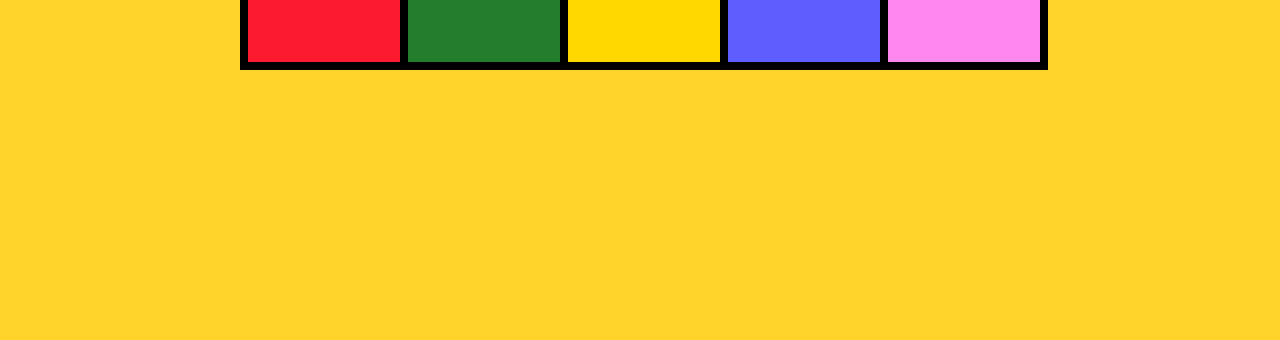
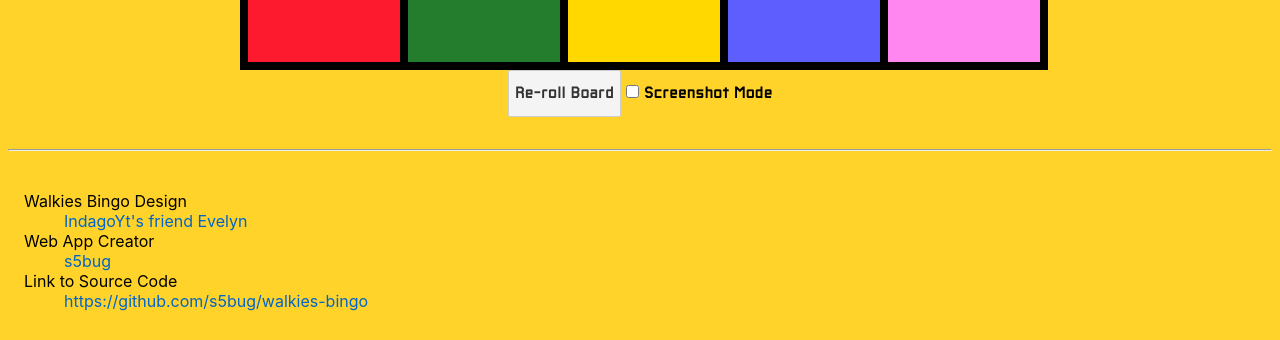
Before and after one commit to s5bug/walkies-bingo, a Svelte app: page / in a window 1280 px wide. Shown: the part 850-1190 px from the top of the page. Before the commit the page ends 936 px from the top, so only its background shows below. Built offline with nearby package versions, Linux system fonts and the light colour scheme.

Commit message:
Add re-roll function and screenshot-friendly mode

```diff
--- a/src/App.svelte
+++ b/src/App.svelte
@@ -1,7 +1,18 @@
 <script lang="ts">
 	import 'bytemd/dist/index.min.css';
 	import Square from './Square.svelte';
-	export let squares: string[];
+	export let possibleSquares: string[];
+	let squares: string[];
+
+	let screenshotMode: boolean = false;
+
+	function reloadSquares() {
+		let chosenSquares = possibleSquares.sort(() => 0.5 - Math.random()).slice(0, 24);
+		chosenSquares.splice(12, 0, "**TWO** (Free Space)");
+		squares = chosenSquares;
+	}
+
+	reloadSquares();
 </script>
 
 <main>
@@ -9,11 +20,30 @@
 	<div id="bingo-board">
 		{#each [0, 5, 10, 15, 20] as ri }
 			{#each squares.slice(ri, ri + 5) as square, i}
-				<div class="square square-column-{i}"><Square content={square}/></div>
+				<div class="square square-column-{i}"><Square content={square} screenshotMode={screenshotMode}/></div>
 			{/each}
 		{/each}
 	</div>
+	<div id="controls">
+		<button on:click="{reloadSquares}">Re-roll Board</button>
+		<label>
+			<input type=checkbox bind:checked={screenshotMode}> Screenshot Mode
+		</label>
+	</div>
 </main>
+
+<hr>
+
+<footer>
+<dl>
+	<dt>Walkies Bingo Design</dt>
+	<dd><a href="https://twitter.com/IndagoYt/status/1363332508448935937" target="_blank">IndagoYt's friend Evelyn</a></dd>
+	<dt>Web App Creator</dt>
+	<dd><a href="https://twitter.com/s5bug/status/1374989326518390784" target="_blank">s5bug</a></dd>
+	<dt>Link to Source Code</dt>
+	<dd><a href="https://github.com/s5bug/walkies-bingo" target="_blank">https://github.com/s5bug/walkies-bingo</a></dd>
+</dl>
+</footer>
 
 <style>
 	:global(body) {
@@ -71,6 +101,15 @@
 		background-color: #FF87EF;
 	}
 
+	#controls > * {
+		display: inline-block;
+	}
+
+	footer {
+		color: black;
+		padding: 1em;
+	}
+
 	@media (max-width: 800px) {
 		main {
 			max-width: none;
--- a/src/Square.svelte
+++ b/src/Square.svelte
@@ -1,6 +1,7 @@
 <script lang="ts">
     import { Viewer } from 'bytemd';
     export let content: string;
+    export let screenshotMode: boolean;
 
     let selected: boolean = false;
 
@@ -9,8 +10,8 @@
     }
 </script>
 
-<div class="square" on:click={toggleSelection}>
-{#if selected}
+<div class="square" class:selected={selected && screenshotMode} on:click={toggleSelection}>
+{#if selected && !screenshotMode}
     <img src="/two.png" width="152" height="152" />
 {:else}
     <Viewer value={content} />
@@ -24,4 +25,8 @@
         height: 152px;
         border: 4px solid black;
     }
+
+    .selected {
+        background-color: #00ff00;
+    }
 </style>
--- a/src/main.ts
+++ b/src/main.ts
@@ -27,14 +27,10 @@ let possibleSquares = [
 	"Sudden 1v1"
 ];
 
-let chosenSquares = possibleSquares.sort(() => 0.5 - Math.random()).slice(0, 24);
-
-chosenSquares.splice(12, 0, "**TWO** (Free Space)");
-
 const app = new App({
 	target: document.body,
 	props: {
-		squares: chosenSquares,
+		possibleSquares: possibleSquares,
 	}
 });
 
```
